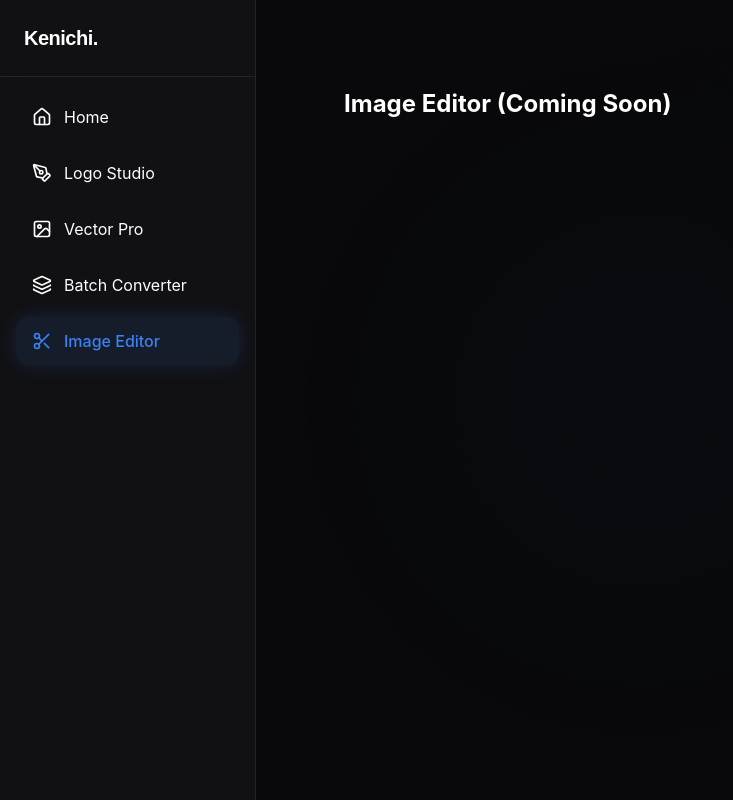
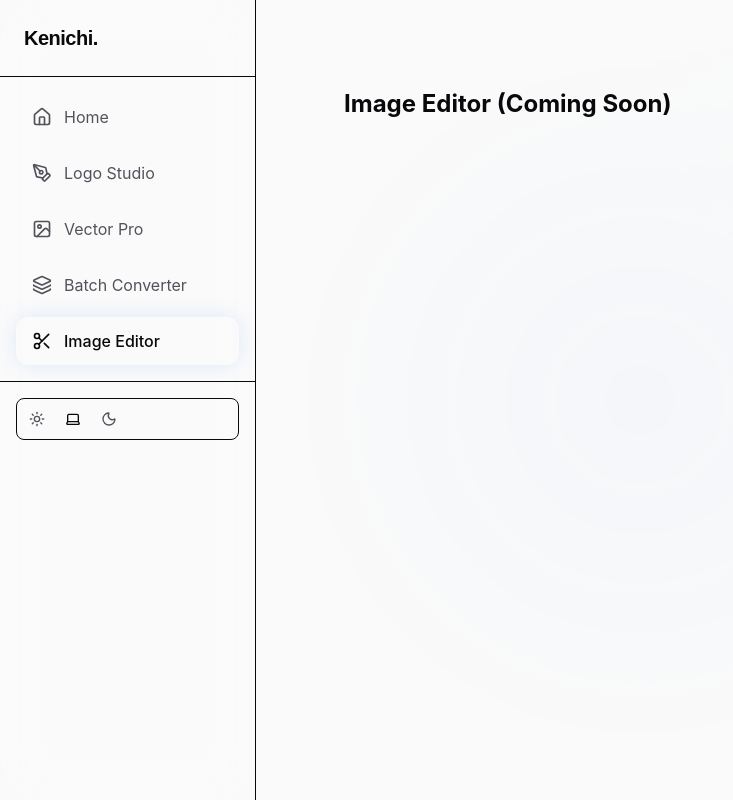
Before and after one commit to simplearyan/assets-maker, a React (Vite) app: page /assets-maker/editor in a window 1280 px wide. Shown: the whole page, without its empty margins (0-733 px from the left). Built offline with nearby package versions, Linux system fonts and the light colour scheme.

Commit message:
feat: implement light/dark mode theme system with toggle in sidebar

```diff
--- a/index.html
+++ b/index.html
@@ -34,6 +34,23 @@
     <meta name="apple-mobile-web-app-title" content="Assets Maker" />
   </head>
   <body>
+    <script>
+      (function() {
+        try {
+          const storage = localStorage.getItem('kenichi-theme-storage');
+          const themeHandler = JSON.parse(storage)?.state?.theme || 'system';
+          const root = document.documentElement;
+
+          if (themeHandler === 'dark' || (themeHandler === 'system' && window.matchMedia('(prefers-color-scheme: dark)').matches)) {
+            root.classList.add('dark');
+          } else {
+            root.classList.remove('dark');
+            // Optional: add 'light' class if needed, but usually default is light
+            if (themeHandler === 'light') root.classList.add('light');
+          }
+        } catch (e) {}
+      })();
+    </script>
     <div id="root"></div>
     <script type="module" src="/src/main.tsx"></script>
   </body>
--- a/src/components/layout/Sidebar.tsx
+++ b/src/components/layout/Sidebar.tsx
@@ -1,6 +1,7 @@
 import { Link, useLocation } from 'react-router-dom';
 import { Home, PenTool, Image, Layers, Scissors, X } from 'lucide-react';
 import { cn } from '../../lib/utils';
+import { ThemeToggle } from '../ui/ThemeToggle';
 
 interface SidebarProps {
     isOpen: boolean;
@@ -40,7 +41,7 @@ export function Sidebar({ isOpen, onClose }: SidebarProps) {
                     </button>
                 </div>
 
-                <nav className="p-4 space-y-2">
+                <nav className="p-4 space-y-2 flex-grow">
                     {navItems.map((item) => {
                         const Icon = item.icon;
                         const isActive = location.pathname === item.path;
@@ -63,6 +64,10 @@ export function Sidebar({ isOpen, onClose }: SidebarProps) {
                         )
                     })}
                 </nav>
+
+                <div className="p-4 border-t border-border">
+                    <ThemeToggle />
+                </div>
             </aside>
         </>
     );
--- /dev/null
+++ b/src/components/ui/ThemeToggle.tsx
@@ -0,0 +1,51 @@
+import { Moon, Sun, Laptop } from 'lucide-react';
+import { useThemeStore } from '../../store/themeStore';
+import { cn } from '../../lib/utils';
+import { useEffect, useState } from 'react';
+
+export function ThemeToggle() {
+    const { theme, setTheme } = useThemeStore();
+    const [mounted, setMounted] = useState(false);
+
+    // Avoid hydration mismatch
+    useEffect(() => {
+        setMounted(true);
+    }, []);
+
+    if (!mounted) return null;
+
+    return (
+        <div className="flex items-center gap-1 p-1 bg-surface-card border border-border rounded-lg">
+            <button
+                onClick={() => setTheme('light')}
+                className={cn(
+                    "p-2 rounded-md transition-all duration-200",
+                    theme === 'light' ? "bg-white text-black shadow-sm" : "text-text-muted hover:text-text-main"
+                )}
+                title="Light Mode"
+            >
+                <Sun className="w-4 h-4" />
+            </button>
+            <button
+                onClick={() => setTheme('system')}
+                className={cn(
+                    "p-2 rounded-md transition-all duration-200",
+                    theme === 'system' ? "bg-accent/20 text-accent font-medium" : "text-text-muted hover:text-text-main"
+                )}
+                title="System Preference"
+            >
+                <Laptop className="w-4 h-4" />
+            </button>
+            <button
+                onClick={() => setTheme('dark')}
+                className={cn(
+                    "p-2 rounded-md transition-all duration-200",
+                    theme === 'dark' ? "bg-zinc-800 text-white shadow-sm" : "text-text-muted hover:text-text-main"
+                )}
+                title="Dark Mode"
+            >
+                <Moon className="w-4 h-4" />
+            </button>
+        </div>
+    );
+}
--- a/src/index.css
+++ b/src/index.css
@@ -31,12 +31,8 @@
 
 /* Glassmorphism Utilities */
 @layer components {
-  .glass {
-    @apply bg-surface backdrop-blur-xl border border-border;
-  }
-
   .glass-card {
-    @apply bg-surface-card backdrop-blur-md border border-border rounded-3xl transition-all duration-300;
+    @apply rounded-3xl transition-all duration-300;
   }
 
   .btn {
--- /dev/null
+++ b/src/store/themeStore.ts
@@ -0,0 +1,43 @@
+import { create } from 'zustand';
+import { persist } from 'zustand/middleware';
+
+type Theme = 'light' | 'dark' | 'system';
+
+interface ThemeState {
+    theme: Theme;
+    setTheme: (theme: Theme) => void;
+}
+
+export const useThemeStore = create<ThemeState>()(
+    persist(
+        (set) => ({
+            theme: 'system',
+            setTheme: (theme) => {
+                set({ theme });
+                applyTheme(theme);
+            },
+        }),
+        {
+            name: 'kenichi-theme-storage',
+            onRehydrateStorage: () => (state) => {
+                if (state) {
+                    applyTheme(state.theme);
+                }
+            }
+        }
+    )
+);
+
+function applyTheme(theme: Theme) {
+    const root = window.document.documentElement;
+    root.classList.remove('light', 'dark');
+
+    if (theme === 'system') {
+        const systemTheme = window.matchMedia('(prefers-color-scheme: dark)').matches
+            ? 'dark'
+            : 'light';
+        root.classList.add(systemTheme);
+    } else {
+        root.classList.add(theme);
+    }
+}
--- a/tailwind.config.js
+++ b/tailwind.config.js
@@ -8,18 +8,15 @@ export default {
   theme: {
     extend: {
       colors: {
-        bg: '#09090b', // Zinc 950
-        surface: 'rgba(24, 24, 27, 0.6)', // Zinc 900 Glass
-        'surface-card': 'rgba(39, 39, 42, 0.4)', // Zinc 800 Glass
-        border: 'rgba(255, 255, 255, 0.08)',
-        'border-hover': 'rgba(255, 255, 255, 0.15)',
-        accent: '#3b82f6', // Blue 500
-        'accent-glow': 'rgba(59, 130, 246, 0.4)',
-
-        // Light Theme overrides (handled via CSS variables usually, or custom classes)
-        // Here we define the base tokens. For dynamic theming, we might use CSS vars
-        // mapped to these names in index.css if we want full flexibility.
-        // But for now, we'll stick to direct colors and use 'dark:' modifiers.
+        bg: 'var(--bg)',
+        surface: 'var(--surface)',
+        'surface-card': 'var(--surface-card)',
+        border: 'var(--border)',
+        'border-hover': 'var(--border-hover)',
+        'text-main': 'var(--text-main)',
+        'text-muted': 'var(--text-muted)',
+        accent: 'var(--accent)',
+        'accent-glow': 'var(--accent-glow)',
       },
       fontFamily: {
         sans: ['Inter', 'sans-serif'],
```
